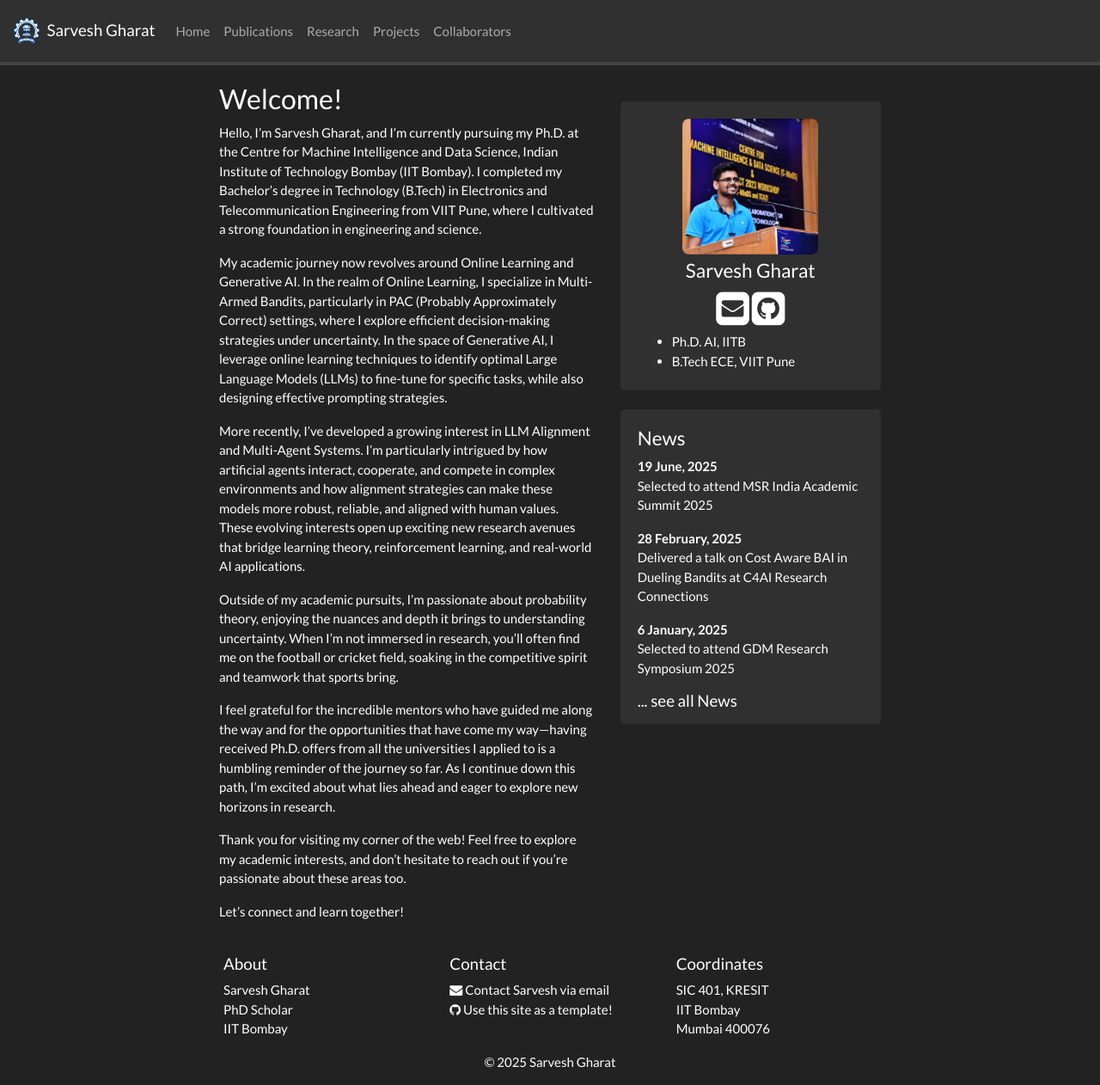
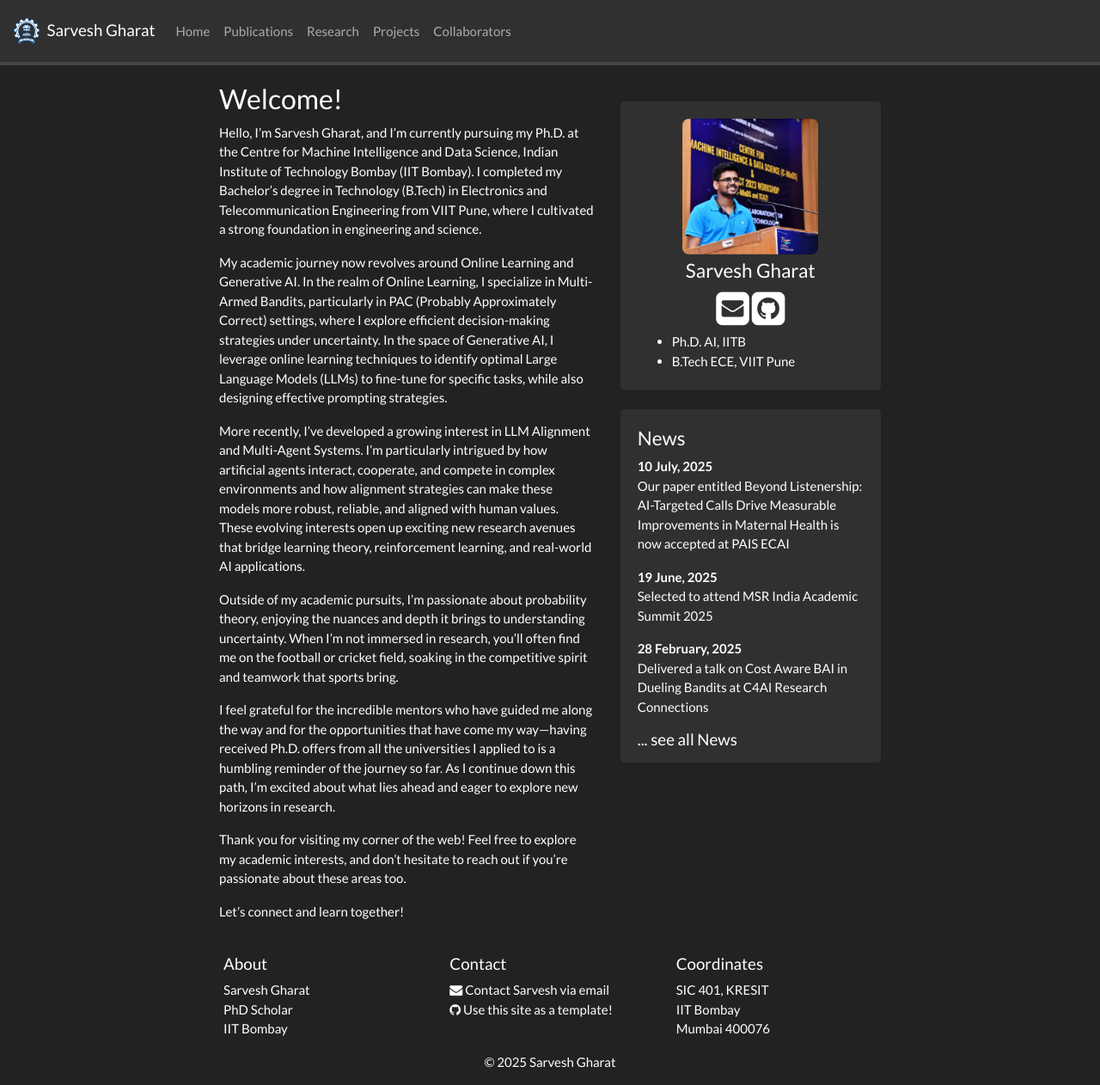
Before and after one commit to SarveshVGharat/SarveshVGharat.github.io, a Jekyll site: the page built from _pages/home.md, in a window 1280 px wide and 1262 px high. Shown: the whole window at 86% size. Built offline with Jekyll 4.4.1, drawn with Linux system fonts in a browser that asks for light colours; nearby versions of some CDN libraries; a style sheet for code colours, icons or effects is not loaded.

Commit message:
Update news.yml

```diff
--- a/_data/news.yml
+++ b/_data/news.yml
@@ -1,3 +1,6 @@
+- date: 10 July, 2025
+  headline: "Our paper entitled Beyond Listenership: AI-Targeted Calls Drive Measurable Improvements in Maternal Health is now accepted at PAIS ECAI"
+
 - date: 19 June, 2025
   headline: "Selected to attend MSR India Academic Summit 2025"
 
```
